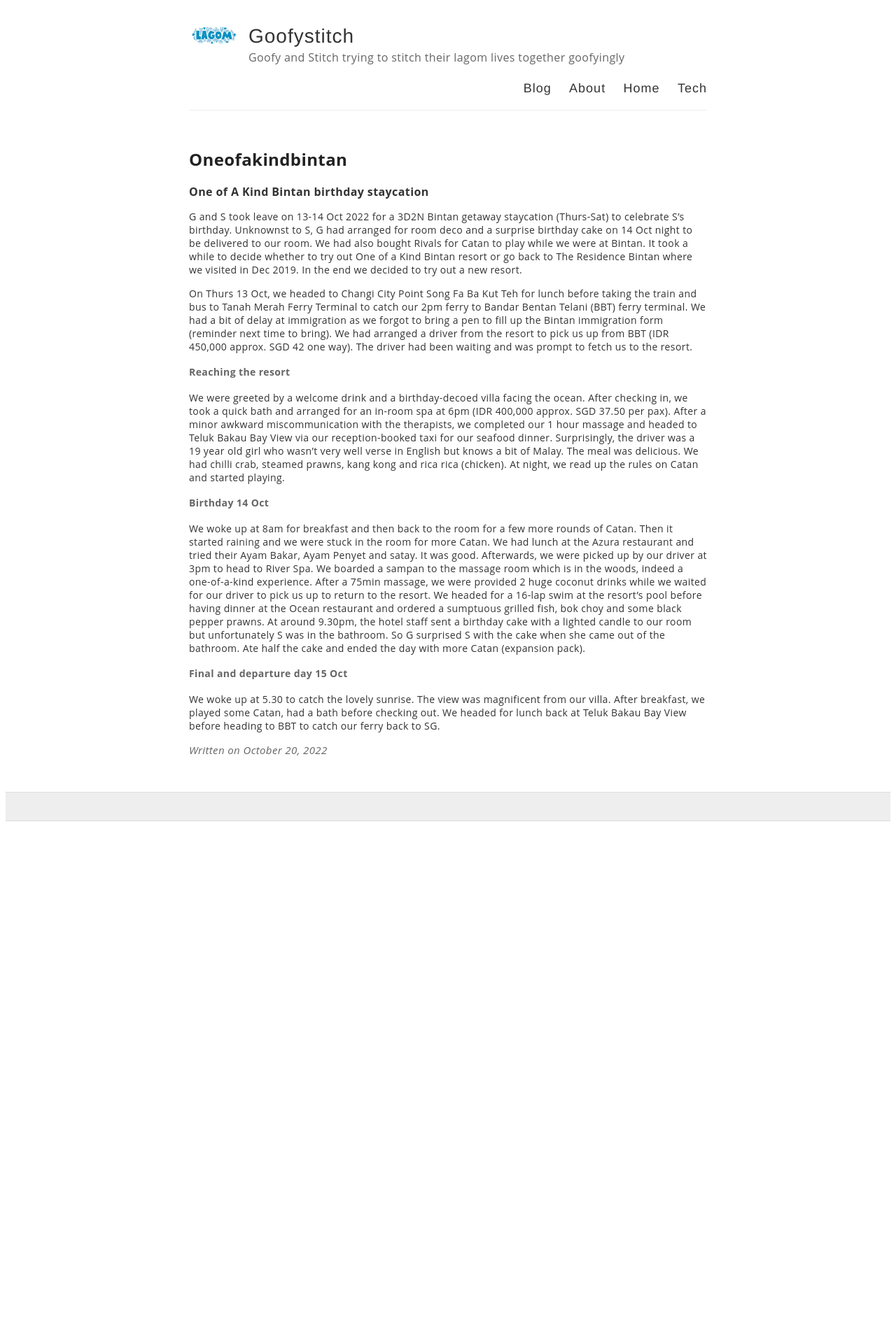
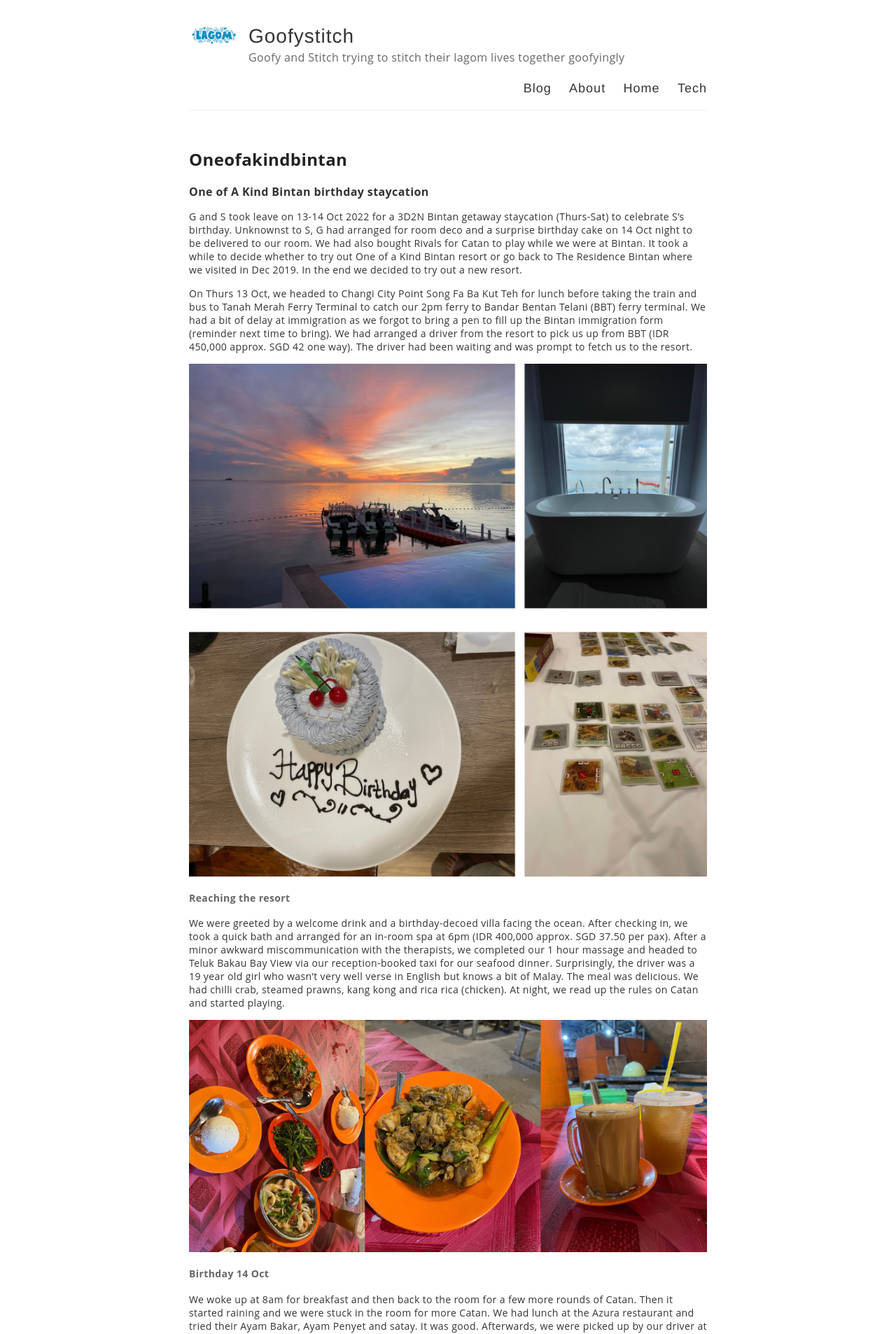
Before and after one commit to ourcarus/casadelagom, a Jekyll site: the page built from _posts/2022-10-20-OneOfAKindBintan.md, in a window 1280 px wide. Shown: the top 1907 px of the page at 70% size. Built offline with Jekyll 4.4.1, drawn with Linux system fonts in a browser that asks for light colours; our own code applies the rules of GitHub Pages for plain Markdown files; before the commit the page ends 1182 px from its top, so only the background shows below that.

Commit message:
Update 2022-10-20-OneOfAKindBintan.md

```diff
--- a/_posts/2022-10-20-OneOfAKindBintan.md
+++ b/_posts/2022-10-20-OneOfAKindBintan.md
@@ -7,12 +7,17 @@
 
 On Thurs 13 Oct, we headed to Changi City Point Song Fa Ba Kut Teh for lunch before taking the train and bus to Tanah Merah Ferry Terminal to catch our 2pm ferry to Bandar Bentan Telani (BBT) ferry terminal. We had a bit of delay at immigration as we forgot to bring a pen to fill up the Bintan immigration form (reminder next time to bring). We had arranged a driver from the resort to pick us up from BBT (IDR 450,000 approx. SGD 42 one way). The driver had been waiting and was prompt to fetch us to the resort.
 
+![_config.yml]({{site.baseurl}}/images/ooak4.jpg)
+
 #### Reaching the resort
 We were greeted by a welcome drink and a birthday-decoed villa facing the ocean. After checking in, we took a quick bath and arranged for an in-room spa at 6pm (IDR 400,000 approx. SGD 37.50 per pax). After a minor awkward miscommunication with the therapists, we completed our 1 hour massage and headed to Teluk Bakau Bay View via our reception-booked taxi for our seafood dinner. Surprisingly, the driver was a 19 year old girl who wasn't very well verse in English but knows a bit of Malay. The meal was delicious. We had chilli crab, steamed prawns, kang kong and rica rica (chicken). At night, we read up the rules on Catan and started playing.
 
+![_config.yml]({{site.baseurl}}/images/ooak2.jpg)
 
 #### Birthday 14 Oct
 We woke up at 8am for breakfast and then back to the room for a few more rounds of Catan. Then it started raining and we were stuck in the room for more Catan. We had lunch at the Azura restaurant and tried their Ayam Bakar, Ayam Penyet and satay. It was good. Afterwards, we were picked up by our driver at 3pm to head to River Spa. We boarded a sampan to the massage room which is in the woods, indeed a one-of-a-kind experience. After a 75min massage, we were provided 2 huge coconut drinks while we waited for our driver to pick us up to return to the resort. We headed for a 16-lap swim at the resort's pool before having dinner at the Ocean restaurant and ordered a sumptuous grilled fish, bok choy and some black pepper prawns. At around 9.30pm, the hotel staff sent a birthday cake with a lighted candle to our room but unfortunately S was in the bathroom. So G surprised S with the cake when she came out of the bathroom. Ate half the cake and ended the day with more Catan (expansion pack).
 
+![_config.yml]({{site.baseurl}}/images/ooak3.jpg)
+
 #### Final and departure day 15 Oct
 We woke up at 5.30 to catch the lovely sunrise. The view was magnificent from our villa. After breakfast, we played some Catan, had a bath before checking out. We headed for lunch back at Teluk Bakau Bay View before heading to BBT to catch our ferry back to SG.
```
